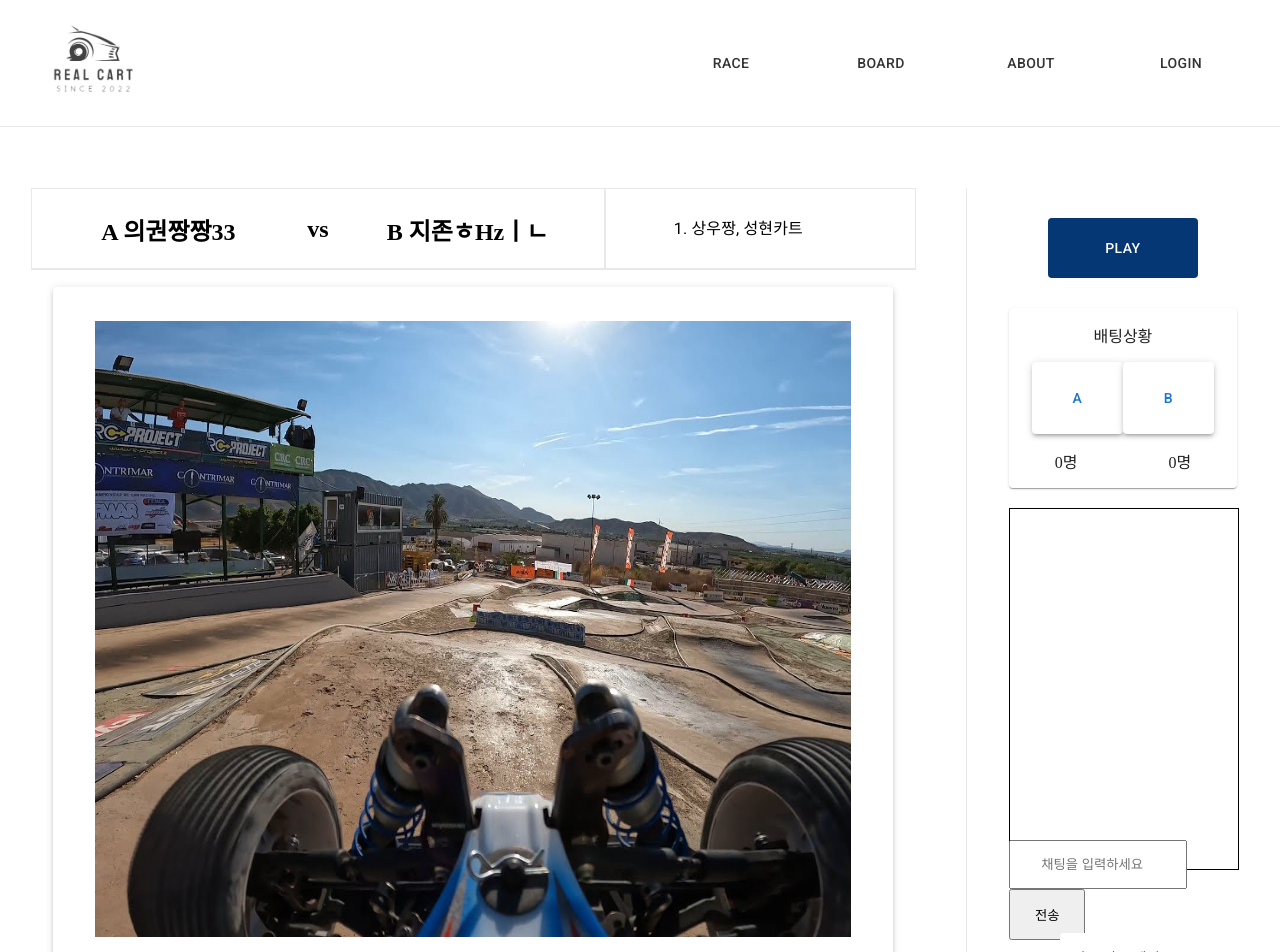
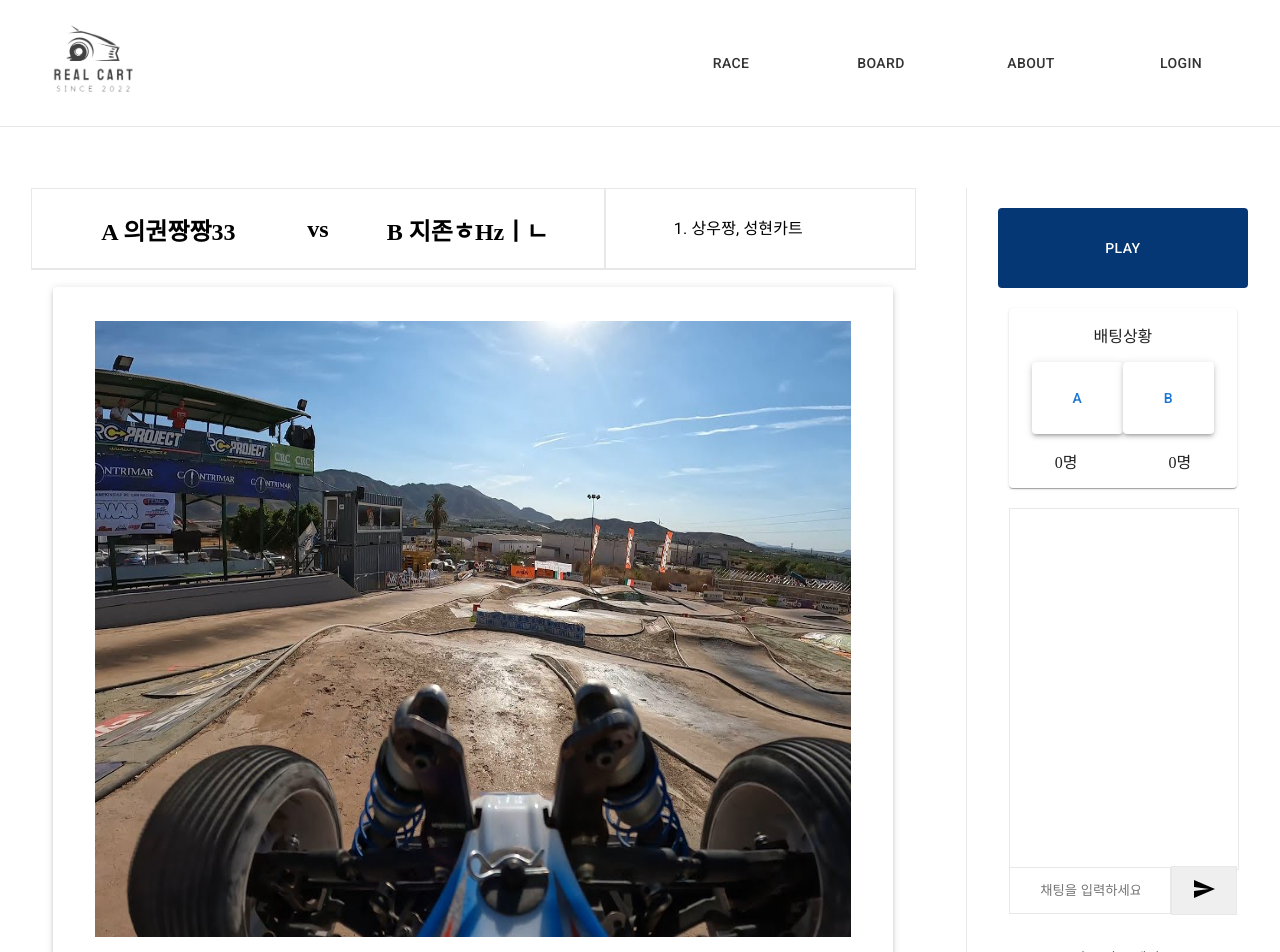
Before and after one commit to seongmin42/RealCart, a React (Create React App) app in the folder Frontend/: page /spect in a window 1280 px wide. Shown: the top 952 px of the page. Built offline with nearby package versions, Linux system fonts and the light colour scheme.

Commit message:
Feat: Add layout of main,spect and play
Consist of line of regions

Resolves: #S08P12A403-85

Former-commit-id: 41b3fcd92642cbb2fbe24e9f8db3bc99f4387f7b [formerly 180b41b261b574e173d3726074b23054a4267696]
Former-commit-id: dc3e9f98c46232f60f1640e1afb656ec98c58041

```diff
--- a/Frontend/src/pages/MainPage.jsx
+++ b/Frontend/src/pages/MainPage.jsx
@@ -43,7 +43,7 @@ function MainPage() {
             display: "flex",
             justifyContent: "center",
             alignItems: "center",
-            borderBottom: "solid 1px #5A5857",
+            borderBottom: "solid 1px #E8E8E8",
           }}
         >
           <Paper
--- a/Frontend/src/pages/PlayPage.jsx
+++ b/Frontend/src/pages/PlayPage.jsx
@@ -1,5 +1,6 @@
 import React, { useState, useRef } from "react";
 import { Box, Paper } from "@mui/material";
+import SendIcon from "@mui/icons-material/Send";
 // import car from "../assets/car.jpg";
 import toturial from "../assets/toturial.png";
 // import car from "../assets/car.jpg";
@@ -359,12 +360,18 @@ function PlayPage() {
                   alignItems: "center",
                 }}
               >
-                <form onSubmit={onSubmit}>
+                <form
+                  onSubmit={onSubmit}
+                  style={{
+                    display: "flex",
+                  }}
+                >
                   <input
                     onChange={onChange}
                     value={chat}
                     style={{
-                      padding: "10px",
+                      width: "70%",
+                      padding: "10px 30px",
                     }}
                     type="text"
                     placeholder="채팅을 입력하세요"
@@ -373,9 +380,14 @@ function PlayPage() {
                     type="submit"
                     style={{
                       padding: "10px",
+                      width: "30%",
                     }}
                   >
-                    전송
+                    <SendIcon
+                      sx={{
+                        width: "50px",
+                      }}
+                    />
                   </button>
                 </form>
               </Box>
--- a/Frontend/src/pages/SpectPage.jsx
+++ b/Frontend/src/pages/SpectPage.jsx
@@ -10,6 +10,7 @@ import {
   ListItemText,
   Modal,
 } from "@mui/material";
+import SendIcon from "@mui/icons-material/Send";
 import { Link } from "react-router-dom";
 import car from "../assets/car.jpg";
 // import tmpmain from "../assets/map_keyboard.png";
@@ -307,8 +308,8 @@ function SpectPage() {
           <Link to="/play" style={{ textDecoration: "none" }}>
             <Button
               sx={{
-                height: 60,
-                width: 150,
+                height: 80,
+                width: 250,
                 bgcolor: "#043774",
                 color: "white",
               }}
@@ -453,7 +454,7 @@ function SpectPage() {
                 height: "90%",
                 // maxHeight: 500,
                 overflow: "auto",
-                border: 1,
+                border: "solid 1px #E8E8E8",
               }}
               ref={chatRef}
             >
@@ -476,6 +477,8 @@ function SpectPage() {
                 onSubmit={onSubmit}
                 style={{
                   width: "100%",
+                  display: "flex",
+                  alignItems: "center",
                 }}
               >
                 <input
@@ -483,19 +486,21 @@ function SpectPage() {
                   value={chat}
                   type="text"
                   style={{
-                    width: "50%",
+                    width: "70%",
                     padding: "15px 30px",
+                    border: "solid 1px #E8E8E8",
                   }}
                   placeholder="채팅을 입력하세요"
                 />
                 <button
                   type="submit"
                   style={{
-                    width: "33.48%",
-                    padding: "14px",
+                    width: "40%",
+                    padding: "10px",
+                    border: "solid 1px #E8E8E8",
                   }}
                 >
-                  전송
+                  <SendIcon />
                 </button>
               </form>
             </Box>
```
